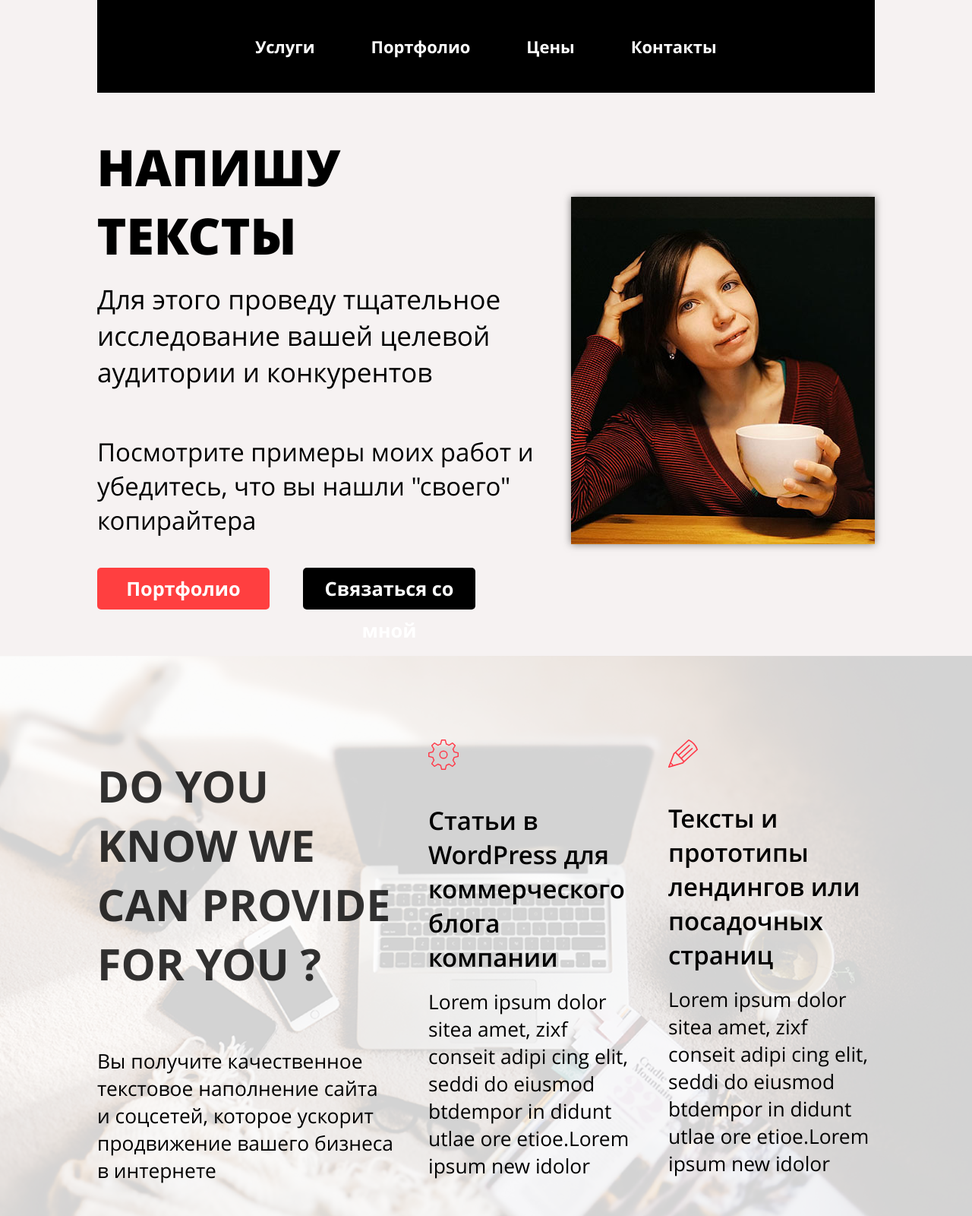
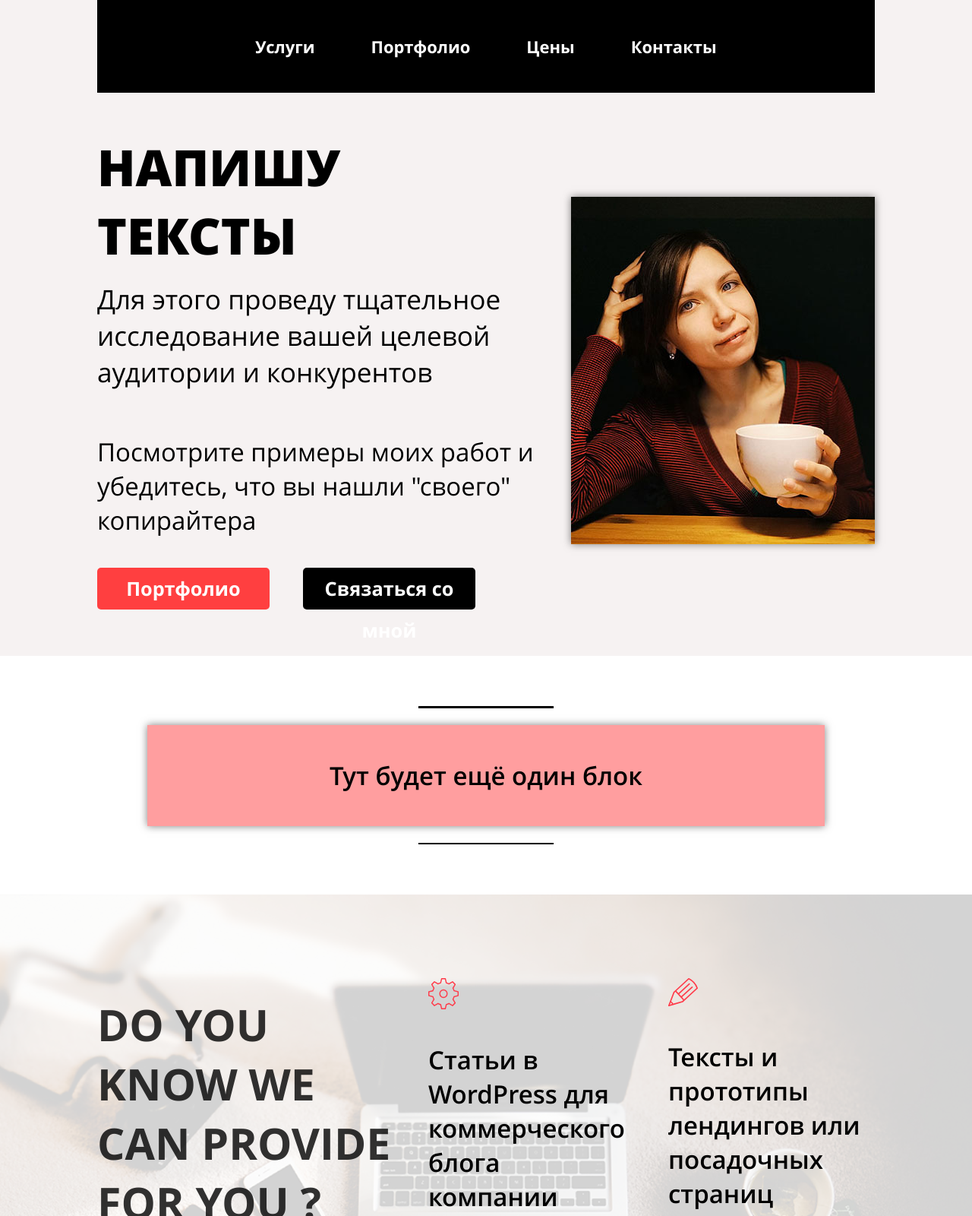
Before and after one commit to Evgeny-Tokarev/kb-text, a website built with Parcel: page src/index.html in a window 1280 px wide. Shown: the top 1600 px of the page at 76% size. Built offline with nearby package versions, Linux system fonts and the light colour scheme; a web font is replaced by a local one.

Commit message:
2nd outstanding block and SEOblock mediascreen refctoring

```diff
--- a/src/index.html
+++ b/src/index.html
@@ -82,7 +82,7 @@
         <!-- Presentation block -->
         <div class="presentation">
           <div class="presentation__text wow fadeInLeft">
-            <h1 class="wow pulse" data-wow-delay="3s" data-wow-iteration="5">
+            <h1>
               Напишу тексты
             </h1>
             <p>
@@ -111,6 +111,15 @@
         <!--End of Presentation block -->
       </div>
     </header>
+    <div class="container outstanding-container">
+      <div class="underliner" style="background-color: #000;"></div>
+      <div class="prices__header outstanding-block">
+        <h3>
+          Тут будет ещё один блок
+        </h3>
+      </div>
+      <div class="underliner" style="background-color: #000;"></div>
+    </div>
     <!-- Services -->
     <section id="services" class="services">
       <div class="container">
@@ -1548,7 +1557,7 @@
       </div>
     </section>
     <footer id="footer" class="wow fadeInUp">
-      <h3>Покупай мои услуги!!!</h3>
+      <h3>Мои контакты</h3>
       <div class="social__icons">
         <a
           href="https://api.whatsapp.com/send?phone=79385196332&text="
--- a/src/scss/style.scss
+++ b/src/scss/style.scss
@@ -230,7 +230,9 @@
     }
   }
 }
-
+.outstanding-container {
+  padding: 3rem;
+}
 /* Services section*/
 .services {
   background: linear-gradient(
@@ -462,11 +464,6 @@
   }
   p {
     font-weight: 600;
-
-    // position: absolute;
-    // top: 0;
-    // left: 50%;
-    // transform: translate(-50%, 0);
   }
 }
 .SEO {
@@ -1040,4 +1037,10 @@ footer {
   .swiper-slide {
     width: 90%;
   }
+  .portfolio__item {
+    height: 19rem;
+  }
+  .SEO {
+    height: 25rem;
+  }
 }
```
